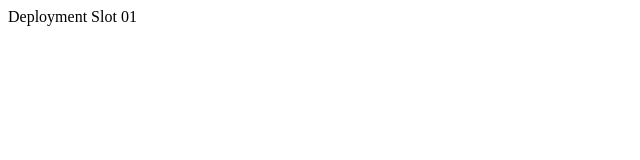
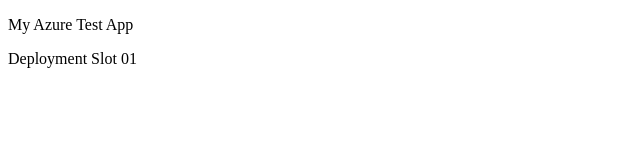
Before and after one commit to jjagdishh/Ansible, a plain HTML site: page index.html in a window 1280 px wide. Shown: the whole page, without its empty margins (0-640 px from the left). Drawn offline with Linux system fonts and the light colour scheme.

Commit message:
Update index.html

```diff
--- a/index.html
+++ b/index.html
@@ -2,7 +2,7 @@
 <html lang="en" xmlns="http://www.w3.org/1999/xhtml">
 <head>
     <meta charset="utf-8" />
-    <title>My Azure Test App</title>
+    <p>My Azure Test App</p>
 </head>
 <body>
     <span>Deployment Slot 01</span>
```
